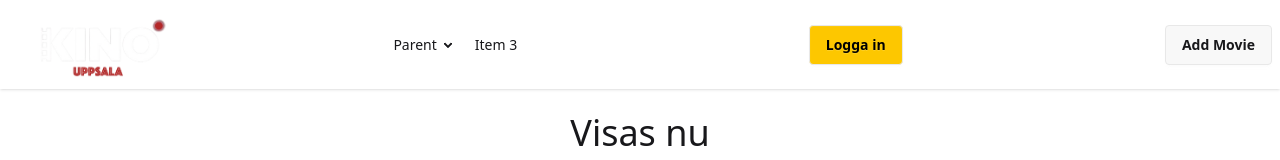
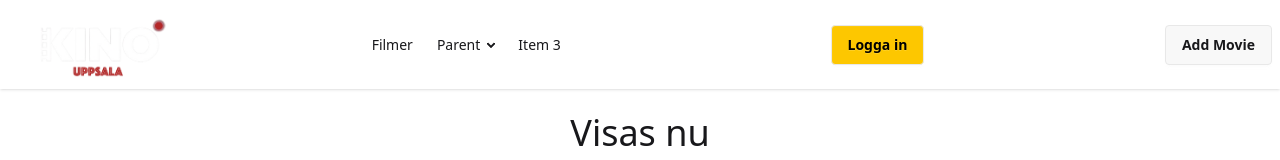
Before and after one commit to alfredbrannare/kino-nextjs-app, a Next.js app: page / in a window 1280 px wide. Shown: the top 160 px of the page. Built offline with nearby package versions, Linux system fonts and the light colour scheme; no server answers; the database is empty.

Commit message:
feat: Added a "Filmer" link in header to all movies page

```diff
--- a/src/components/Header.jsx
+++ b/src/components/Header.jsx
@@ -14,7 +14,7 @@ const Header = () => {
             <ul
               tabIndex="0"
               className="menu menu-sm dropdown-content bg-base-100 rounded-box z-1 mt-3 w-52 p-2 shadow">
-              <li><a>Item 1</a></li>
+              <li><Link href="/movies">Filmer</Link></li>
               <li>
                 <a>Parent</a>
                 <ul className="p-2">
@@ -36,6 +36,7 @@ const Header = () => {
         </div>
         <div className="navbar-center hidden lg:flex">
           <ul className="menu menu-horizontal px-1">
+            <li><Link href="/movies">Filmer</Link></li>
             <li>
               <details>
                 <summary>Parent</summary>
```
